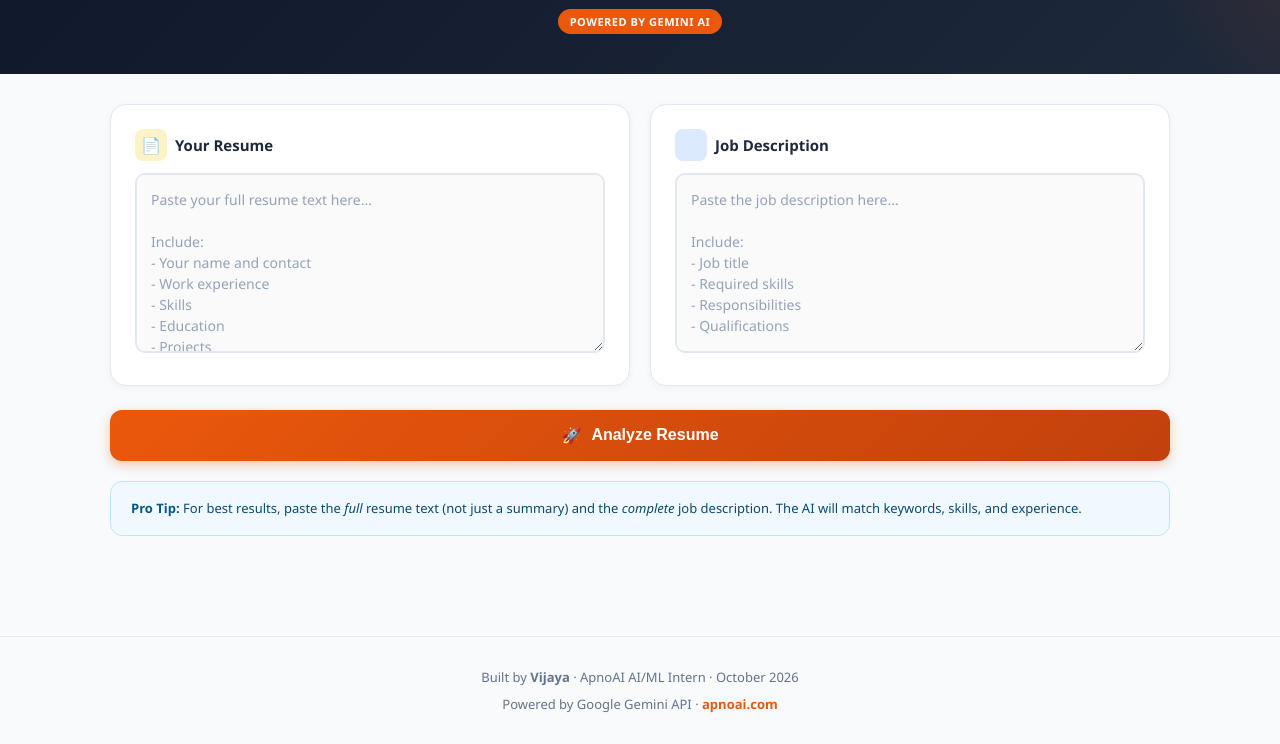
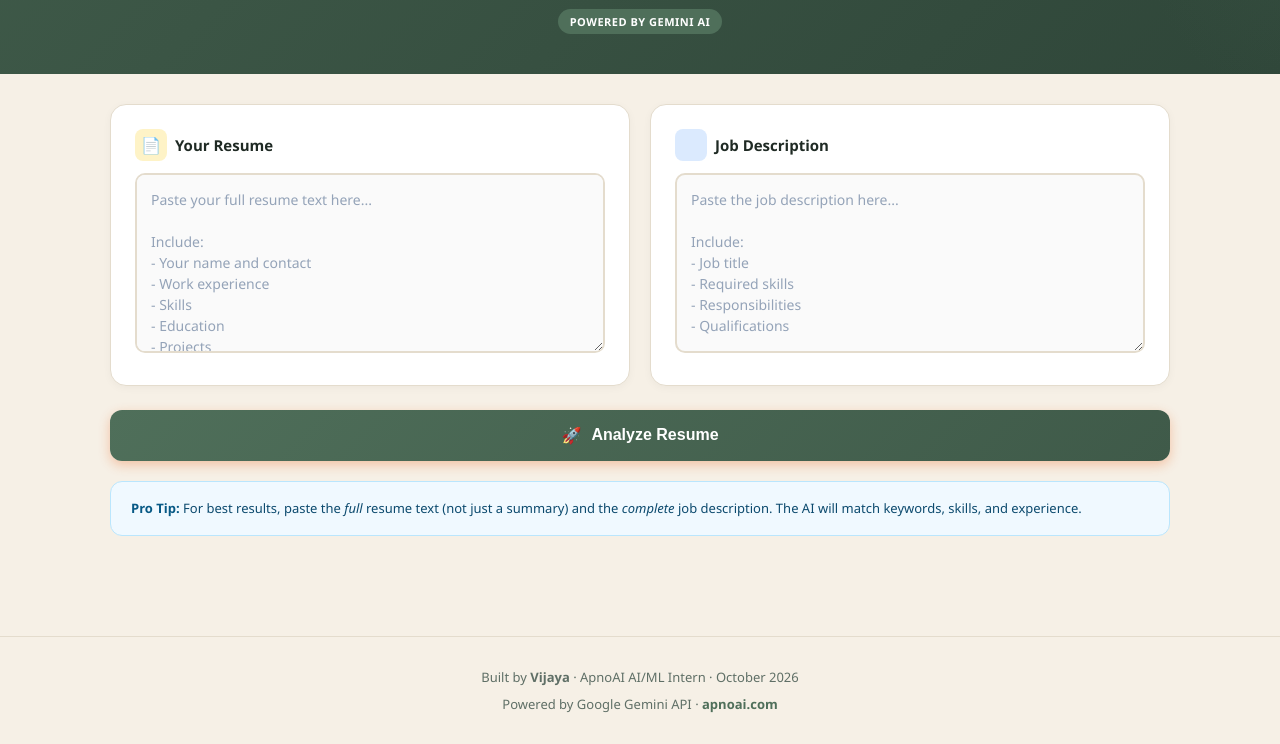
Before and after one commit to dulamvijaya333-crypto/ai-career-copilot, a plain HTML site: page index.html in a window 1280 px wide. Shown: the part 160-904 px from the top of the page. Drawn offline with Linux system fonts and the light colour scheme.

Commit message:
Update index.html

```diff
--- a/index.html
+++ b/index.html
@@ -10,17 +10,18 @@
    Change these 2 values to match your brand
    ═══════════════════════════════════════════ */
 :root {
-  --primary: #0f172a;      /* Dark navy (header, text) */
-  --accent: #ea580c;       /* Orange (buttons, highlights) */
-  --accent-hover: #c2410c; /* Darker orange on hover */
-  --bg: #f8fafc;           /* Page background */
-  --card: #ffffff;         /* Card background */
-  --text: #1e293b;         /* Main text */
-  --muted: #64748b;        /* Secondary text */
-  --success: #16a34a;      /* Green for good scores */
-  --warning: #f59e0b;      /* Amber for warnings */
-  --danger: #dc2626;       /* Red for errors */
-  --border: #e2e8f0;       /* Borders */
+  --primary: #3f5a49;
+  --accent: #4f6f5a;
+  --accent-hover: #3f5a49;
+  --mint: #cfe0d2;
+  --bg: #f6f0e6;
+  --card: #ffffff;
+  --text: #1f2a24;
+  --muted: #5f6f66;
+  --success: #16a34a;
+  --warning: #d97706;
+  --danger: #dc2626;
+  --border: #e4dccd;
 }
 
 * { margin: 0; padding: 0; box-sizing: border-box; }
@@ -35,7 +36,7 @@ body {
 
 /* Header */
 header {
-  background: linear-gradient(135deg, var(--primary) 0%, #1e293b 100%);
+  background: linear-gradient(135deg, var(--primary) 0%, #2f4639 100%);
   color: white;
   padding: 40px 20px;
   text-align: center;
```
